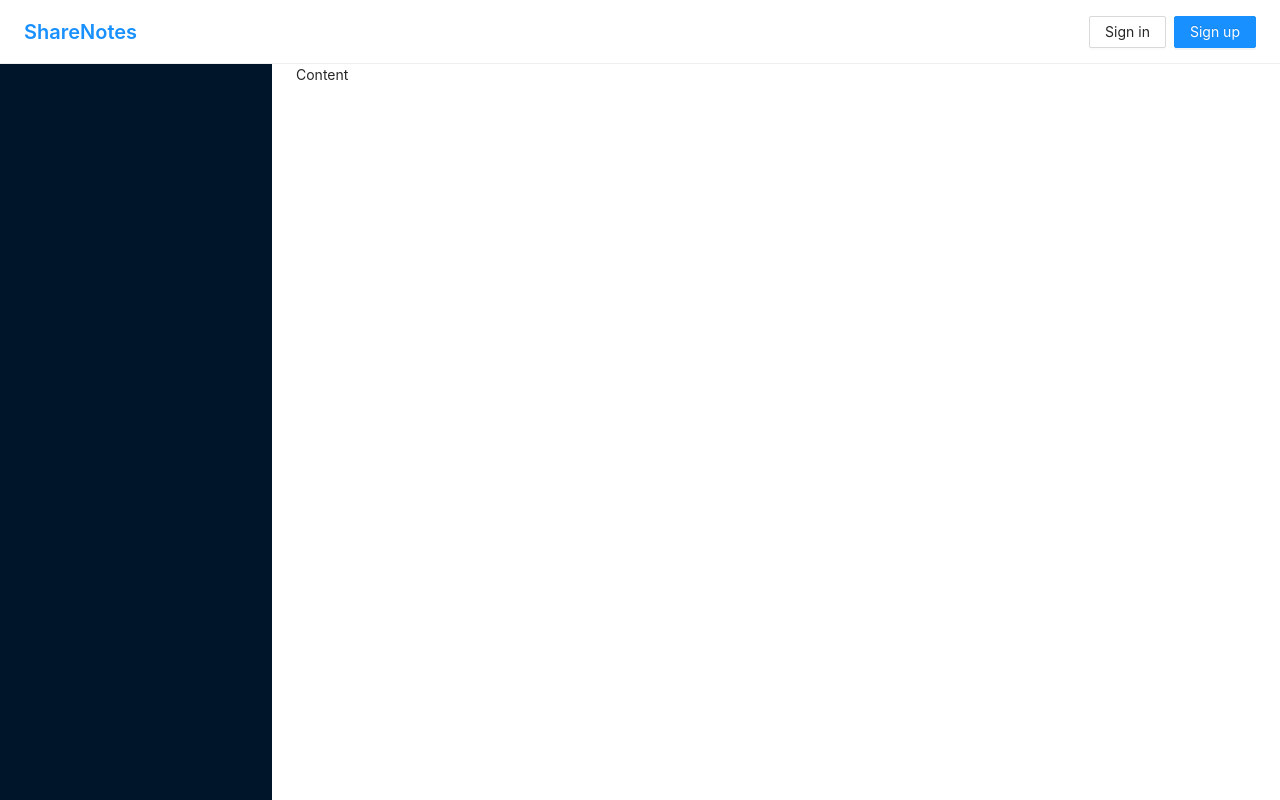
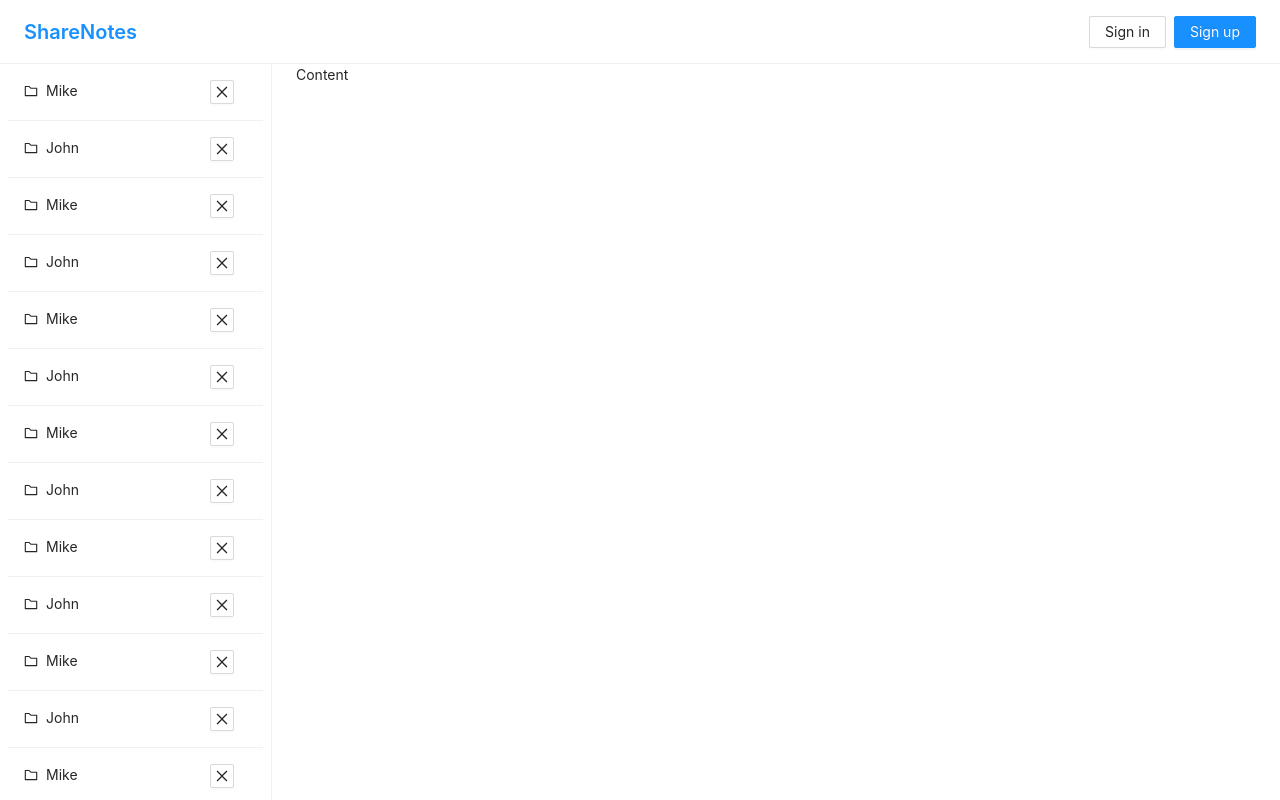
Before and after one commit to DenPeshkov/collaborative-notes-app-client, a React (Create React App) app: page /editor in a window 1280 px wide. Built offline with nearby package versions, Linux system fonts and the light colour scheme.

Commit message:
edited sider

```diff
--- a/src/App.css
+++ b/src/App.css
@@ -6,5 +6,4 @@
 
 .app-container-content {
     background-color: #fff;
-    height: 100%;
 }
--- /dev/null
+++ b/src/components/GroupsList/GroupsList.js
@@ -0,0 +1,106 @@
+import React from 'react';
+import "./GroupsList.css"
+import {Button, Col, Row, Space, Table, Typography} from "antd";
+import FolderOutlined from "@ant-design/icons/lib/icons/FolderOutlined";
+import CloseOutlined from "@ant-design/icons/lib/icons/CloseOutlined";
+
+const {Column} = Table;
+const {Text} = Typography;
+
+
+function GroupsList() {
+    const dataSource = [
+        {
+            key: '1',
+            name: 'Mike',
+        },
+        {
+            key: '2',
+            name: 'John',
+        },
+        {
+            key: '1',
+            name: 'Mike',
+        },
+        {
+            key: '2',
+            name: 'John',
+        },
+        {
+            key: '1',
+            name: 'Mike',
+        },
+        {
+            key: '2',
+            name: 'John',
+        },
+        {
+            key: '1',
+            name: 'Mike',
+        },
+        {
+            key: '2',
+            name: 'John',
+        },
+        {
+            key: '1',
+            name: 'Mike',
+        },
+        {
+            key: '2',
+            name: 'John',
+        },
+        {
+            key: '1',
+            name: 'Mike',
+        },
+        {
+            key: '2',
+            name: 'John',
+        },
+        {
+            key: '1',
+            name: 'Mike',
+        },
+        {
+            key: '2',
+            name: 'John',
+        },
+        {
+            key: '1',
+            name: 'Mike',
+        },
+        {
+            key: '2',
+            name: 'John',
+        },
+        {
+            key: '1',
+            name: 'Mike',
+        },
+        {
+            key: '2',
+            name: 'John',
+        },
+    ];
+
+    return (
+        <Table showHeader={false} pagination={false} dataSource={dataSource}>
+            <Column title="Name" dataIndex="name" key="name" render={name => (
+                <Row>
+                    <Col span={20}>
+                        <Space>
+                            <FolderOutlined/>
+                            <Text style={{maxWidth: "128px"}} ellipsis={true}>{name}</Text>
+                        </Space>
+                    </Col>
+                    <Col span={4}>
+                        <Button type="default" size="small" icon={<CloseOutlined/>}/>
+                    </Col>
+                </Row>
+            )}/>
+        </Table>
+    );
+}
+
+export default GroupsList;
--- /dev/null
+++ b/src/components/NotesList/NotesList.css
@@ -0,0 +1,16 @@
+.ant-list-split .ant-list-header {
+    border-bottom: 0;
+    padding: 8px;
+}
+
+.ant-card-body {
+    padding: 24px;
+}
+
+.ant-list {
+    padding-bottom: 24px;
+}
+
+.ant-list-split .ant-list-item {
+    border: 0
+}
--- /dev/null
+++ b/src/components/NotesList/NotesList.js
@@ -0,0 +1,38 @@
+import React from 'react';
+import {Card, List, Typography} from "antd";
+import "./NotesList.css"
+
+const {Text} = Typography;
+
+function NotesList() {
+
+    const data = [
+        ['Racing car sprays burning fuel into crowd.',
+            'Japanese princess to wed commoner.',
+            'Australian walks 100km after outback crash.',
+            'Man charged over missing wedding girl.',
+            'Los Angeles battles huge wildfires.'],
+        ['Racing car sprays burning fuel into crowd.',
+            'Japanese princess to wed commoner.',
+            'Australian walks 100km after outback crash.',
+            'Man charged over missing wedding girl.',
+            'Los Angeles battles huge wildfires.'],
+    ];
+
+    return (
+        data.map((arr) => <List
+            header={<p style={{fontWeight: "bold"}}>HEADER</p>}
+            dataSource={arr}
+            renderItem={item => (
+                <List.Item>
+                    <Card hoverable={true} bordered={false}>
+                        <Text editable={true}>{item}</Text>
+                    </Card>
+                </List.Item>
+            )}
+            size="default"
+        />)
+    );
+}
+
+export default NotesList;
--- a/src/containers/Editor/Editor.css
+++ b/src/containers/Editor/Editor.css
@@ -1,6 +1,18 @@
 .editor-top-layout {
     height: 100%;
     background-color: #fff;
+}
+
+@media (max-width: 992px) {
+    .editor-content {
+        margin-left: 0;
+    }
+}
+
+@media (min-width: 992px) {
+    .editor-content {
+        margin-left: 272px;
+    }
 }
 
 .editor-content {
@@ -11,8 +23,15 @@
     height: 100%;
 }
 
-.editor-sider {
-    /*border-right: 1px solid #f0f0f0;*/
+.editor-sider-left {
+    border-right: 1px solid #f0f0f0;
+    height: calc(100% - 64px);
+    position: fixed;
+    overflow: auto;
+}
+
+.ant-layout-sider-children {
+    margin:0 8px;
 }
 
 .editor-sider-menu {
--- a/src/containers/Editor/Editor.js
+++ b/src/containers/Editor/Editor.js
@@ -1,6 +1,6 @@
 import React, {useState} from 'react';
 import "./Editor.css"
-import {Button, Layout} from "antd";
+import {Button, Divider, Dropdown, Layout, Menu} from "antd";
 import AppHeader from "../../components/AppHeader/AppHeader";
 import {useAppContext} from "../../libs/contextLib";
 import {Link} from "react-router-dom";
@@ -8,21 +8,31 @@ import MobileAppHeaderLayout from "../../components/AppHeader/MobileAppHeaderLay
 import DefaultAppHeaderLayout from "../../components/AppHeader/DefaultAppHeaderLayout";
 import MenuOutlined from "@ant-design/icons/lib/icons/MenuOutlined";
 import {useMediaQuery} from 'react-responsive'
+import NotesList from "../../components/NotesList/NotesList";
+import GroupsList from "../../components/GroupsList/GroupsList";
 
 const {Content, Sider} = Layout;
 
 
 function Editor() {
     const {isMobile} = useAppContext();
-    const [collapsed, setCollapsed] = useState(false);
+    const [collapsedLeft, setCollapsedLeft] = useState(false);
+    const [collapsedRight, setCollapsedRight] = useState(false);
     const isBroken = useMediaQuery({
         query: '(max-width: 992px)'
     })
 
+    const menu = <Menu onClick={(e) => e.key === "1" ? setCollapsedLeft(!collapsedLeft) : setCollapsedRight(!collapsedRight)}>
+        <Menu.Item key="1">Open groups</Menu.Item>
+        <Menu.Item key="2">Open notes</Menu.Item>
+    </Menu>
+
     return (
         <Layout className="editor-top-layout">
             <AppHeader left={isBroken ?
-                <Button icon={<MenuOutlined style={{fontSize: "20px"}}/>} onClick={() => setCollapsed(!collapsed)}/>
+                <Dropdown overlay={menu}>
+                    <Button icon={<MenuOutlined style={{fontSize: "20px"}}/>}/>
+                </Dropdown>
                 :
                 <Link to="/" style={{fontSize: "20px", fontWeight: 600}}>ShareNotes</Link>}
                        center={isBroken ? <Link to="/" style={{fontSize: "20px", fontWeight: 600}}>ShareNotes</Link>
@@ -31,12 +41,13 @@ function Editor() {
                        right={isMobile ? <MobileAppHeaderLayout/> : <DefaultAppHeaderLayout/>}/>
             <Content className="editor-layout-background editor-top-content">
                 <Layout className="editor-layout-background">
-                    <Sider breakpoint="lg" collapsedWidth="0" collapsed={collapsed}
+                    <Sider breakpoint="lg" collapsedWidth="0" collapsed={collapsedLeft}
                            onBreakpoint={(broken) => {
-                               setCollapsed(broken)
+                               setCollapsedLeft(broken)
                            }}
-                           className="editor-layout-background editor-sider"
-                           width={272} theme="dark" trigger={null}>
+                           className="editor-sider-left"
+                           width={272} theme="light" trigger={null}>
+                        <GroupsList/>
                     </Sider>
                     <Content className="editor-content" style={{padding: '0 24px'}}>Content</Content>
                 </Layout>
```
Also changed, not shown: src/components/GroupsList/GroupsList.css (added).
